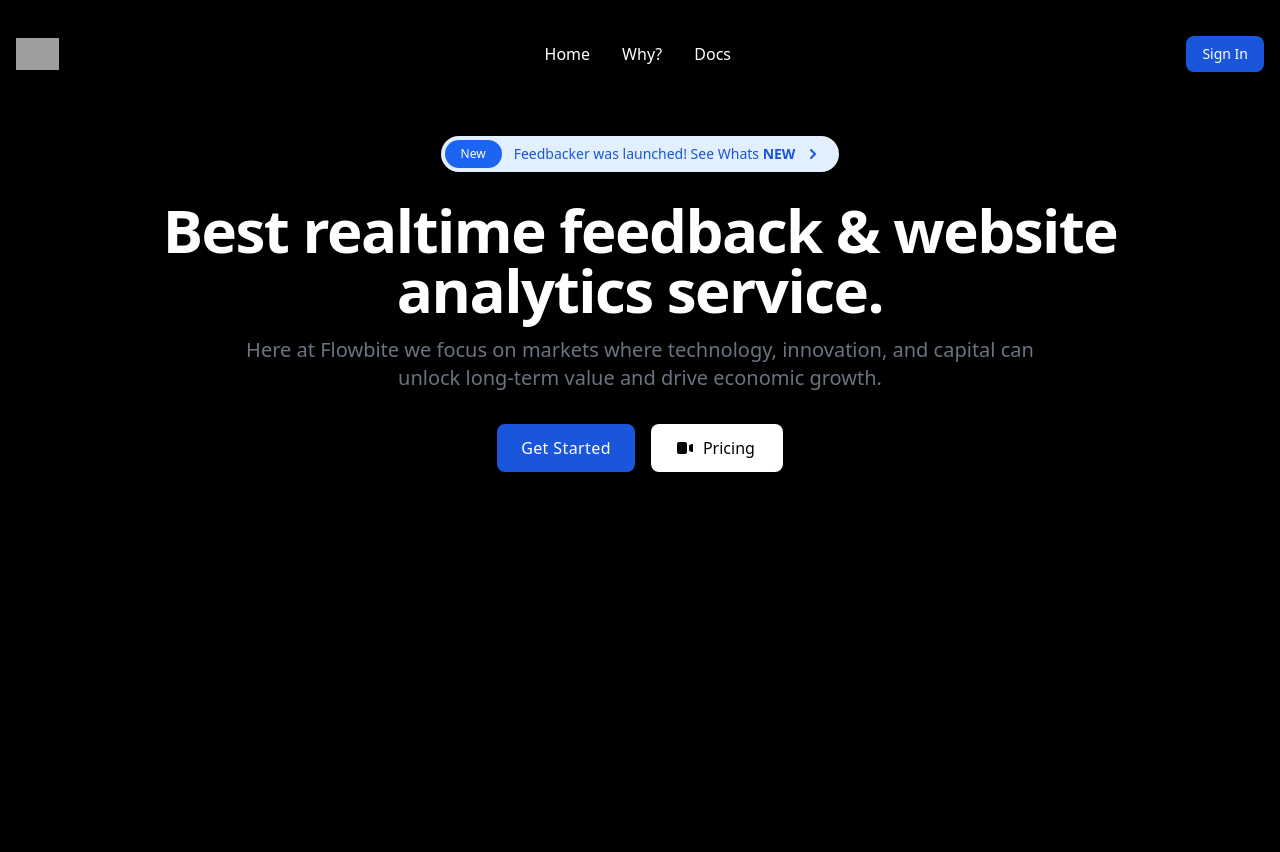
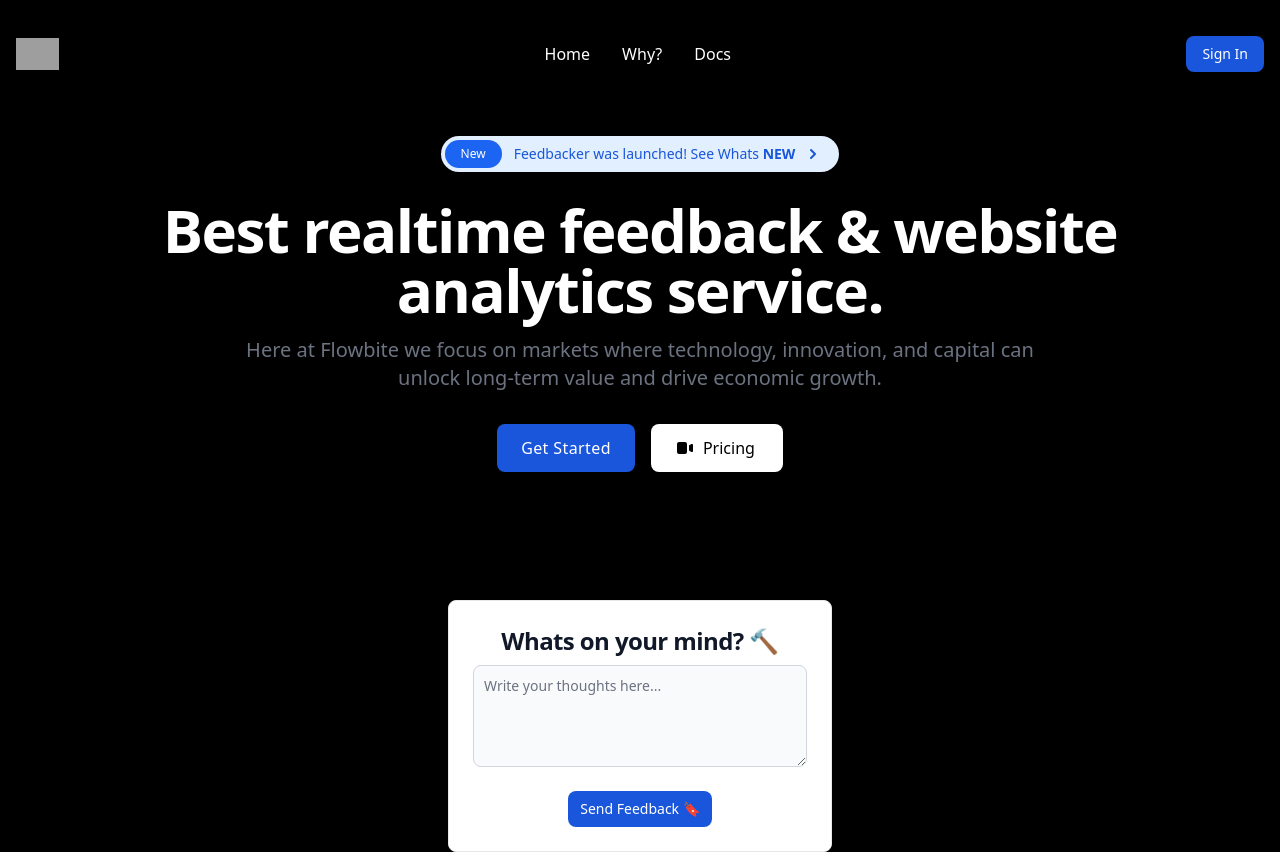
Before and after one commit to ramezj/FeedbackManager, a Next.js app: page / in a window 1280 px wide. Before the commit the page ends 800 px from the top, so only its background shows below. Built offline with nearby package versions, Linux system fonts and the light colour scheme; grey boxes are pictures that could not be loaded.

Commit message:
Early Dev of MVP

```diff
--- a/src/components/LoginForm.js
+++ b/src/components/LoginForm.js
@@ -10,6 +10,9 @@ const LoginForm = () => {
     const [ password, setPassword ] = useState("");
     const [ error, setError ] = useState();
     const router = useRouter()
+    const redirectUserToLogin = () => {
+        router.push('/Register');
+    }
     const LoginUser = async () => {
         const payload = {
             email:email,
@@ -49,7 +52,7 @@ const LoginForm = () => {
         </div>
         <button onClick={LoginUser} class="shadow-lg shadow-indigo-500/50 px-6 py-2 font-medium tracking-wide text-white capitalize transition-colors duration-300 transform bg-blue-600 rounded-lg hover:bg-blue-500 focus:outline-none focus:ring focus:ring-blue-300 focus:ring-opacity-80 w-full">Login to your account</button>
         <div class="text-sm font-medium text-gray-500 dark:text-gray-300">
-            <b class="float-left">Not registered? <a href="#" class="text-blue-700 hover:underline dark:text-blue-500">Create an account</a></b>
+            <b class="float-left">Not registered? <a onClick={redirectUserToLogin} class="cursor-pointer text-blue-700 hover:underline dark:text-blue-500">Create an account</a></b>
             <br></br>
             <p>{error}</p>
         </div>
--- /dev/null
+++ b/src/components/MVP.js
@@ -0,0 +1,25 @@
+import React, { useState, useEffect } from 'react'
+import useSWR from 'swr';
+import Cookies from 'universal-cookie';
+import { useRouter } from 'next/router'
+import { Input } from "@nextui-org/react";
+
+const MVP = () => {
+    return (
+    <div>
+<div class="max-w-sm p-6 bg-white border border-gray-200 rounded-lg shadow dark:bg-gray-800 dark:border-gray-700">
+    <a href="#">
+        <h5 class="mb-2 text-2xl font-bold tracking-tight text-gray-900 dark:text-white">Whats on your mind? 🔨 </h5>
+    </a>
+<textarea id="message" rows="4" class="block p-2.5 w-full text-sm text-gray-900 bg-gray-50 rounded-lg border border-gray-300 focus:ring-blue-500 focus:border-blue-500 dark:bg-gray-700 dark:border-gray-600 dark:placeholder-gray-400 dark:text-white dark:focus:ring-blue-500 dark:focus:border-blue-500" placeholder="Write your thoughts here..."></textarea>
+<br></br>
+    <a href="#" class="inline-flex items-center px-3 py-2 text-sm font-medium text-center text-white bg-blue-700 rounded-lg hover:bg-blue-800 focus:ring-4 focus:outline-none focus:ring-blue-300 dark:bg-blue-600 dark:hover:bg-blue-700 dark:focus:ring-blue-800">
+        Send Feedback 🔖
+    </a>
+</div>
+
+    </div>
+  )
+}
+
+export default MVP
--- a/src/pages/Login.js
+++ b/src/pages/Login.js
@@ -1,9 +1,32 @@
-import React from 'react'
+import React, { useState, useEffect } from 'react'
 import LoginForm from '../components/LoginForm';
+import Navbar from '../components/Navbar';
+import jwt from "jsonwebtoken";
+import { useRouter } from 'next/router'
+import Cookies from 'universal-cookie';
 
 export default function Login() {
+  const [ isLoggedIn, setIsLoggedIn ] = useState("");
+  const [ link, setLink ] = useState("/Login");
+  const [ logged, setLogged ] = useState(false);
+  const cookies = new Cookies();
+  const router = useRouter();
+  useEffect(() => {
+    const token = cookies.get('user');
+    if(!token) {
+      setIsLoggedIn("Sign In")
+    } else {
+      setLogged(true);
+      setIsLoggedIn("Sign Out")
+      setLink("/Signout")
+     }
+  }, [])
+  const redirectDashboard = () => {
+    router.push(link)
+  }
   return (
     <>
+   <Navbar onClickRedirect={redirectDashboard} isLoggedIn={isLoggedIn} logged={logged}/>
     <center>
       <LoginForm />
     </center>
--- a/src/pages/index.js
+++ b/src/pages/index.js
@@ -3,6 +3,7 @@ import { useRouter } from 'next/router'
 import Cookies from 'universal-cookie';
 import Navbar from '../components/Navbar';
 import { motion } from 'framer-motion';
+import MVP from '../components/MVP';
 
 
 export default function Home() {
@@ -49,8 +50,10 @@ export default function Home() {
             </a>
         </div>
         </div>
+        <center>
+        <MVP/>
+        </center>
 </section>
-
     </div>
   )
 }
```
